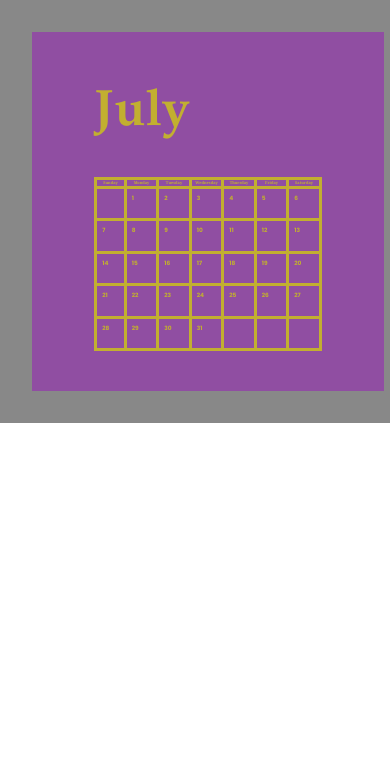
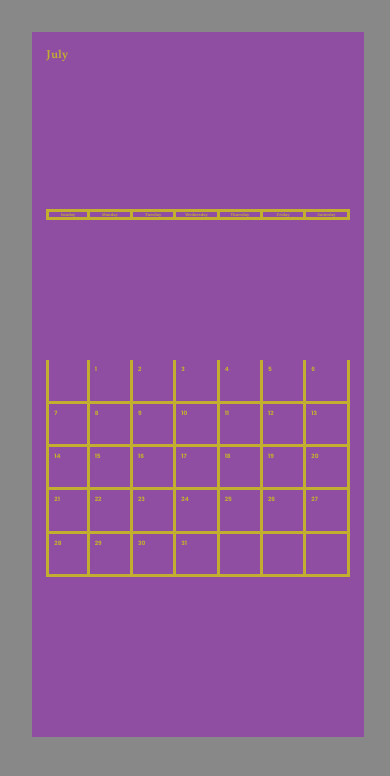
Before and after one commit to dmitrifedoruk/vite-calendar, a website built with Vite: page index.html in a window 390 px wide. Shown: the top 776 px of the page. Built offline with nearby package versions, Linux system fonts and the light colour scheme; a web font is replaced by a local one.

Commit message:
testing styles

```diff
--- a/style.css
+++ b/style.css
@@ -3,9 +3,13 @@
 @import url('https://fonts.googleapis.com/css2?family=Bona+Nova+SC:ital,wght@0,400;0,700;1,400&display=swap');
 
 :root {
+
+  --grid-division-big: 12;
+  --grid-division-small: 9;
+
   font-family: Inter, system-ui, Avenir, Helvetica, Arial, sans-serif;
-  line-height: 1.5;
-  font-weight: 400;
+  /*line-height: 1.5;*/
+  /*font-weight: 400;*/
 
   color-scheme: light dark;
   color: rgba(255, 255, 255, 0.87);
@@ -38,8 +42,8 @@ body {
 }
 
 h1 {
-  font-size: 3.2em;
-  line-height: 1.1;
+  font-size: 4vw;
+  line-height: 1;
 }
 
 #app {
@@ -67,6 +71,7 @@ h1 {
 #monthHeading {
   display: grid;
   justify-content: left;
+  height: 8vw;
 }
 
 #month {
@@ -76,7 +81,7 @@ h1 {
 #weekdayHeading {
   display: grid;
   grid-auto-flow: column;
-  grid-template-columns: repeat(7,calc(100vw/12));
+  grid-template-columns: repeat(7,calc(100vw/var(--grid-division-big)));
 }
 
 .weekday:first-child {
@@ -95,8 +100,8 @@ h1 {
 #dateGrid {
   display: grid;
   grid-auto-flow: row;
-  grid-template-columns: repeat(7,calc(100vw/12));
-  grid-template-rows: repeat(5,calc(100vw/12));
+  grid-template-columns: repeat(7,calc(100vw/var(--grid-division-big)));
+  grid-template-rows: repeat(5,calc(100vw/var(--grid-division-big)));
   /*height: 80vh;*/
 }
 
@@ -114,6 +119,96 @@ h1 {
   font-family: "Poppins", Tahoma, sans-serif;
   font-size: 1.5vw;
   font-weight: bold;
+}
+
+
+@media only screen and (max-width: 800px) {
+
+  html {
+    background-color: #888888;
+  }
+
+
+
+  #app {
+    width: 95vw;
+    /*max-width: 1280px;*/
+    margin: 0 auto;
+    padding: 2rem;
+    text-align: center;
+    display: grid;
+    justify-content: center;
+    background-color: #888888;
+    height: 120vh;
+  }
+
+
+
+  #wrapper {
+    display: grid;
+    justify-content: center;
+    height: 80vh;
+
+    width: 80vw;
+    /*background-color: #646cff;*/
+    background-color: rgb(144, 78, 162);
+    padding: 10px 10px 20px;
+    margin-right: auto;
+    margin-left: auto;
+  }
+
+  #monthHeading {
+    display: grid;
+    justify-content: left;
+    height: auto;
+  }
+
+  h1 {
+    font-size: 3vw;
+  }
+
+  #weekdayHeading {
+    display: grid;
+    grid-auto-flow: column;
+    grid-template-columns: repeat(7,calc(100vw/var(--grid-division-small)));
+    height: min-content;
+  }
+
+  .weekday:first-child {
+    border-left: solid;
+  }
+
+  .weekday {
+    border-top: solid;
+    border-right: solid;
+    border-bottom: solid;
+    font-family: "Bona Nova SC", Georgia, serif;
+    font-size: 1vw;
+    font-weight: bold;
+  }
+
+  #dateGrid {
+    display: grid;
+    grid-auto-flow: row;
+    grid-template-columns: repeat(7,calc(100vw/var(--grid-division-small)));
+    grid-template-rows: repeat(5,calc(100vw/var(--grid-division-small)));
+    /*height: 80vh;*/
+  }
+
+  .dateBlock {
+    display: grid;
+    justify-content: left;
+    align-content: start;
+    padding: 5px;
+    border-right: solid;
+    border-bottom: solid;
+    font-family: "Poppins", Tahoma, sans-serif;
+    font-size: 1.5vw;
+    font-weight: bold;
+  }
+
+
+
 }
 
 
```
